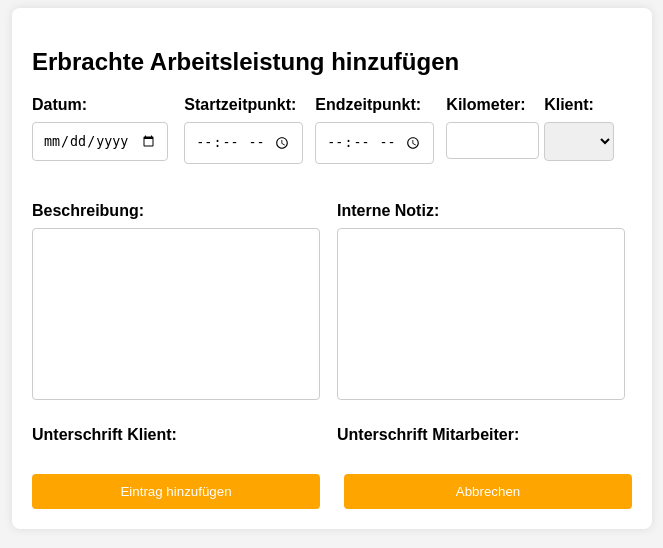
After one commit to korbidietl/timecarepro, a PHP site: page /templates/create_time_entry.html in a window 1280 px wide. The commit adds this page. Shown: the top 548 px of the page, without its empty margins (308-971 px from the left). Run offline with PHP 8.4, Linux system fonts and the light colour scheme; lists and menus that the app fills with data are empty.

Commit message:
Korbi: create_time_entry.html erstellt

```diff
--- a/frontend/styles.css
+++ b/frontend/styles.css
@@ -235,3 +235,58 @@ body {
     color: #fff;
     color: white;
 }
+
+
+/* vorlage */
+
+
+.form-row {
+    display: flex;
+    justify-content: space-between;
+    margin-bottom: 2px;
+}
+
+.form-group {
+    flex: 1; /* Flex-Container nutzen, um die Größe dynamisch anzupassen */
+    margin-right: 10px; /* Etwas Abstand zwischen den Gruppen */
+}
+
+.form-group:last-child {
+    margin-right: 0; /* Kein Abstand nach dem letzten Element */
+}
+
+.form-group label {
+    display: block;
+    font-weight: bold;
+    margin-bottom: 8px;
+}
+
+.form-group input[type="time"],
+.form-group input[type="date"],
+.form-group input[type="number"],
+.form-group select {
+    width: 80%;
+    padding: 10px;
+    border: 1px solid #ccc;
+    border-radius: 4px;
+}
+
+.form-group textarea {
+    width: 90%;
+    padding: 10px;
+    border: 1px solid #ccc;
+    border-radius: 4px;
+    resize: none; /* Verhindert das Vergrößern/Verkleinern des Textbereichs */
+    overflow-y: auto; /* Ermöglicht das Scrollen innerhalb des Textbereichs */
+    height: 150px; /* Fixe Höhe für den Textbereich */
+}
+
+.form-actions {
+    display: flex;
+    justify-content: space-between;
+}
+
+.form-actions button {
+    padding: 10px 15px; /* Polsterung der Schaltflächen */
+    width: 48%; /* Schaltflächen nebeneinander mit etwas Abstand */
+}
--- /dev/null
+++ b/templates/create_time_entry.html
@@ -0,0 +1,64 @@
+<!DOCTYPE html>
+<html lang="de">
+<head>
+    <meta charset="UTF-8">
+    <meta name="viewport" content="width=device-width, initial-scale=1.0">
+    <title>Arbeitsstunden Eintrag</title>
+    <link rel="stylesheet" href="../frontend/styles.css">
+</head>
+<body>
+    <div class="registration-form">
+        <h2>Erbrachte Arbeitsleistung hinzufügen</h2>
+        <form action="/submit_arbeitsstunden" method="post">
+            <div class="form-row">
+                <div class="form-group">
+                    <label for="datum">Datum:</label>
+                    <input type="date" id="datum" name="datum" required>
+                </div>
+                <div class="form-group">
+                    <label for="startZeit">Startzeitpunkt:</label>
+                    <input type="time" id="startZeit" name="startZeit" required>
+                </div>
+                <div class="form-group">
+                    <label for="endZeit">Endzeitpunkt:</label>
+                    <input type="time" id="endZeit" name="endZeit" required>
+                </div>
+                <div class="form-group">
+                    <label for="kilometer">Kilometer:</label>
+                    <input type="number" id="kilometer" name="kilometer">
+                </div>
+                <div class="form-group">
+                    <label for="klient">Klient:</label>
+                    <select id="klient" name="klient">
+                        <!-- Optionen für Klienten (Nachname, Vorname) -->
+                    </select>
+                </div>
+            </div>
+            <div class="form-row">
+                <div class="form-group">
+                    <label for="beschreibung">Beschreibung:</label>
+                    <textarea id="beschreibung" name="beschreibung" readonly></textarea>
+                </div>
+                <div class="form-group">
+                    <label for="interneNotiz">Interne Notiz:</label>
+                    <textarea id="interneNotiz" name="interneNotiz" readonly></textarea>
+                </div>
+            </div>
+            <div class="form-row">
+                <div class="form-group">
+                    <label>Unterschrift Klient:</label>
+                    <!-- Hier könnte ein Canvas oder ein Feld für die Unterschrift implementiert werden -->
+                </div>
+                <div class="form-group">
+                    <label>Unterschrift Mitarbeiter:</label>
+                    <!-- Hier könnte ein Canvas oder ein Feld für die Unterschrift implementiert werden -->
+                </div>
+            </div>
+            <div class="form-actions">
+                <button type="submit">Eintrag hinzufügen</button>
+                <button type="button" onclick="window.location='/FMOF010';">Abbrechen</button>
+            </div>
+        </form>
+    </div>
+</body>
+</html>
```
